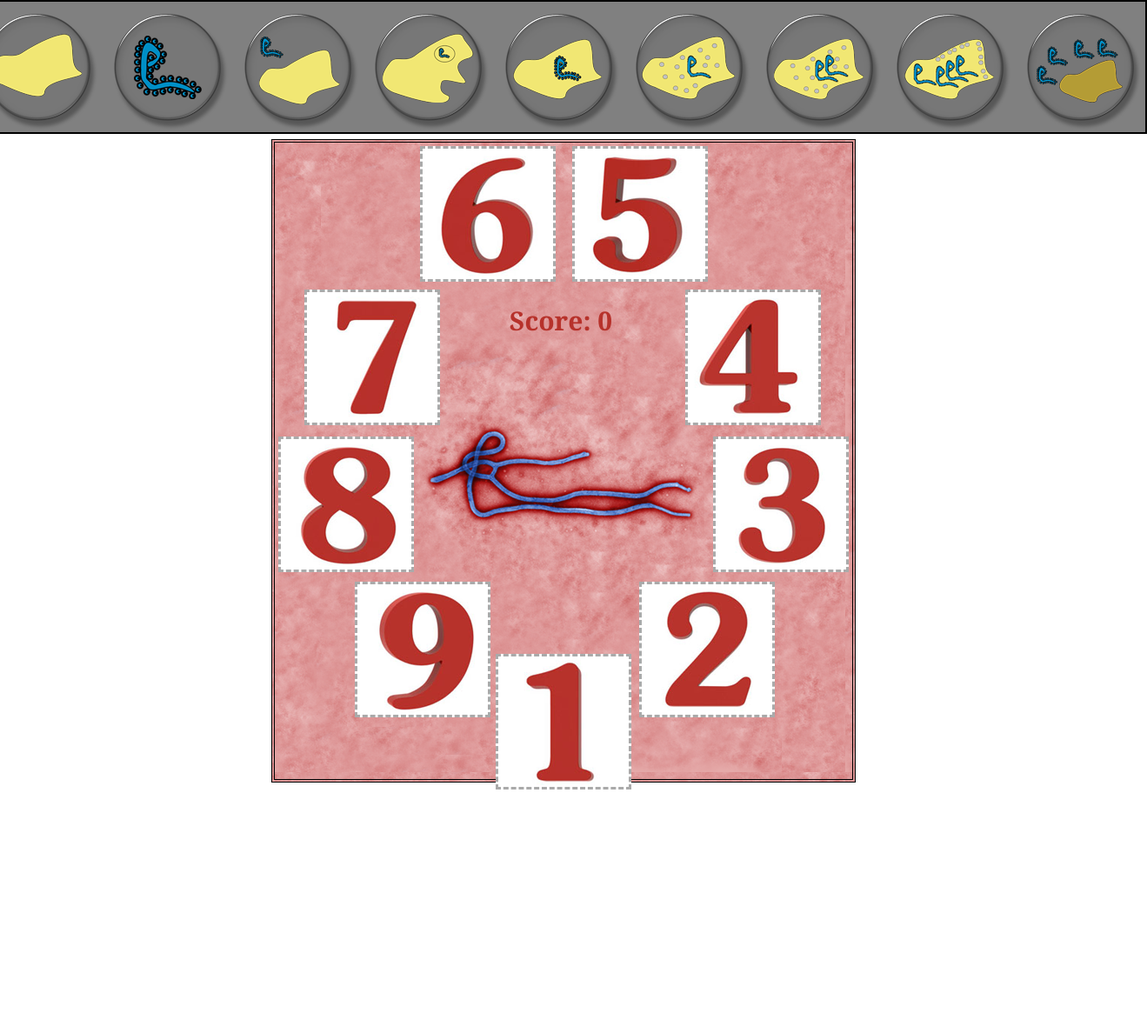
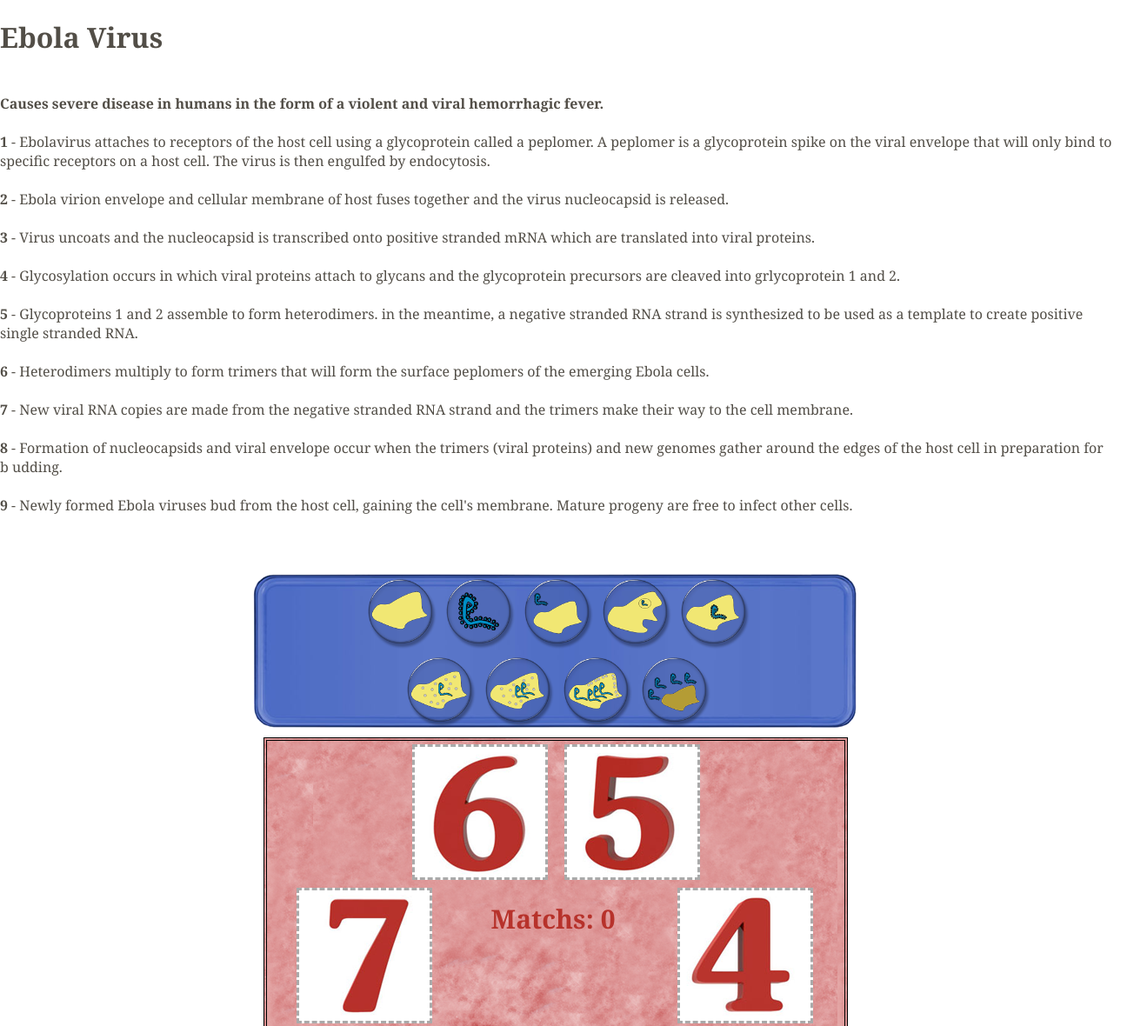
Before and after one commit to brunocarvente/Hackathon, a plain HTML site: page ebola-gadget/versal.html in a window 1280 px wide. Shown: the top 1180 px of the page at 87% size, 1319 px wide, since content can reach past the window. Before the commit the page ends 908 px from the top, so only its background shows below. Drawn offline with Linux system fonts and the light colour scheme.

Commit message:
Version 1.2

```diff
--- a/ebola-gadget/versal.css
+++ b/ebola-gadget/versal.css
@@ -1,5 +1,5 @@
 #div1, #div2, #div3, #div4, #div5, #div6, #div7, #div8, #div9
-{float:left; width:150px; height:150px; margin:0px;padding:0px;border:0px solid #aaaaaa;}
+{float:left; width:90px; height:90px; margin:0px;padding:0px;border:0px solid #aaaaaa;}
 #ans6
 {float:left; position: absolute; width:150px; height:150px; margin-left:163px;padding:0px;border:3px dashed #aaaaaa; background-image: url('bg6.png');}
 #ans5
@@ -21,20 +21,33 @@
 #imgs
 {
   position: absolute;
-  width:1350px;
-  height:150px;
+  width:700px;
+  text-align: center;
+  height:180px;
   left: 50%;
-  margin-left: -675px;
-  border:2px solid #000;
-  background-color: gray;}
+  margin-left: -350px;
+  background-image: url('VirusBg.png');}
+#imgs1
+{
+  position: absolute;
+  width:450px;
+  left: 50%;
+  margin-left: -225px;}
+#imgs2
+{
+  position: absolute;
+  width:360px;
+  left: 50%;
+  margin-left: -180px;
+  margin-top: 90px;}
 #ans
 { width:656px;
   height:724px;
   position: absolute;
   left: 50%;
-  margin-top: 160px;
+  margin-top: 190px;
   padding:4px;
-  margin-left: -328px;
+  margin-left: -337px;
   border:4px double #000;
   background-image: url('bgebola.png');}
 #score
--- a/ebola-gadget/versal.html
+++ b/ebola-gadget/versal.html
@@ -8,58 +8,6 @@
 </head>
 
 <body>
-
-<div id="imgs">
-	<div id="div1" ondrop="drop(event)"  ondragover="allowDrop(event)" >
-	  	<img src="11.png" draggable="true" ondragstart="drag(event)" id="1" width="150" height="150">
-	</div>
-	<div id="div2" ondrop="drop(event)"  ondragover="allowDrop(event)">
-  		<img src="12.png" draggable="true" ondragstart="drag(event)" id="2" width="150" height="150">
-	</div>
-	<div id="div3" ondrop="drop(event)"  ondragover="allowDrop(event)">
-	  	<img src="13.png" draggable="true" ondragstart="drag(event)" id="3" width="150" height="150">
-	</div>
-	<div id="div4" ondrop="drop(event)"  ondragover="allowDrop(event)">
-	  	<img src="14.png" draggable="true" ondragstart="drag(event)" id="4" width="150" height="150">
-	</div>
-	<div id="div5" ondrop="drop(event)"  ondragover="allowDrop(event)">
-	  	<img src="15.png" draggable="true" ondragstart="drag(event)" id="5" width="150" height="150">
-	</div>
-	<div id="div6" ondrop="drop(event)"  ondragover="allowDrop(event)">
-	  	<img src="16.png" draggable="true" ondragstart="drag(event)" id="6" width="150" height="150">
-	</div>
-	<div id="div7" ondrop="drop(event)"  ondragover="allowDrop(event)">
-	  	<img src="17.png" draggable="true" ondragstart="drag(event)" id="7" width="150" height="150">
-	</div>
-	<div id="div8" ondrop="drop(event)"  ondragover="allowDrop(event)">
-	  	<img src="18.png" draggable="true" ondragstart="drag(event)" id="8" width="150" height="150">
-	</div>
-	<div id="div9" ondrop="drop(event)" ondragover="allowDrop(event)">
-	  	<img src="19.png" draggable="true" ondragstart="drag(event)" id="9" width="150" height="150">
-	</div>
-</div>
-
-
-
-<div id="ans">
-	<div id="score">
-		Score: 0
-	</div>
-	<div id="ans6" ondrop="drop(event, ans6)" ondragover="allowDrop(event)"></div>
-	<div id="ans5" ondrop="drop(event, ans5)" ondragover="allowDrop(event)"></div>
-	</br>
-	<div id="ans7" ondrop="drop(event, ans7)" ondragover="allowDrop(event)"></div>
-	<div id="ans4" ondrop="drop(event, ans4)" ondragover="allowDrop(event)"></div>
-	</br>
-	<div id="ans3" ondrop="drop(event, ans3)" ondragover="allowDrop(event)"></div>
-	<div id="ans8" ondrop="drop(event, ans8)" ondragover="allowDrop(event)"></div>
-	</br>
-	<div id="ans9" ondrop="drop(event, ans9)" ondragover="allowDrop(event)"></div>
-	<div id="ans2" ondrop="drop(event, ans2)" ondragover="allowDrop(event)"></div>
-	</br>
-	<div id="ans1" ondrop="drop(event, ans1)" ondragover="allowDrop(event)"></div>
-</div>
-
 <script>
 var player = new VersalPlayerAPI();
 
@@ -75,7 +23,7 @@ player.on('editableChanged', function(editable){
 
 });
 
-player.setHeight(800);
+player.setHeight(1900);
 player.startListening();
 
 
@@ -93,7 +41,11 @@ function drop(ev, element) {
     ev.preventDefault();
     var data = ev.dataTransfer.getData("text/html");
     ev.target.appendChild(document.getElementById(data));
-    console.log('img', element.querySelector('img').draggable=false);
+    element.querySelector('img').draggable=false;
+    element.querySelector('img').width="150";
+    element.querySelector('img').height="150";
+    element.id.ondrop="";
+    element.id.ondragover="";
     console.log('case', element.id.substring(3, 4));
     if(element.querySelector('img').id == element.id.substring(3, 4)){
     			score++;
@@ -104,5 +56,86 @@ function drop(ev, element) {
 }
 </script>
 
+<h1>Ebola Virus</h1>
+<br>
+<strong>Causes severe disease in humans in the form of a violent and viral hemorrhagic fever.</strong>
+<br><br>
+
+<strong>1</strong> - Ebolavirus attaches to receptors of the host cell using a glycoprotein called a peplomer.
+A peplomer is a glycoprotein spike on the viral envelope that will only bind to specific receptors on a host cell. The virus is then engulfed by endocytosis.<br>
+<br>
+<strong>2</strong>  - Ebola virion envelope and cellular membrane of host fuses together and the virus nucleocapsid is released.<br>
+<br>
+<strong>3</strong>  - Virus uncoats and the nucleocapsid is transcribed onto positive stranded mRNA which are translated into viral proteins.<br>
+<br>
+<strong>4</strong>  - Glycosylation occurs in which viral proteins attach to glycans and the glycoprotein precursors are cleaved into grlycoprotein 1 and 2.<br>
+<br>
+<strong>5</strong>  - Glycoproteins 1 and 2 assemble to form heterodimers. in the meantime, a negative stranded RNA strand is synthesized to be used as a template to create positive single stranded RNA.<br>
+<br>
+<strong>6</strong>  - Heterodimers multiply to form trimers that will form the surface peplomers of the emerging Ebola cells.<br>
+<br>
+<strong>7</strong>  - New viral RNA copies are made from the negative stranded RNA strand and the trimers make their way to the cell membrane.<br>
+<br>
+<strong>8</strong> - Formation of nucleocapsids and viral envelope occur when the trimers (viral proteins) and new genomes gather around the edges of the host cell in preparation for b udding.<br>
+<br>
+<strong>9</strong>  - Newly formed Ebola viruses bud from the host cell, gaining the cell's membrane. Mature progeny are free to infect other cells.<br><br><br><br>
+
+
+<div id="imgs">
+	<div id="imgs1">
+		<div id="div1" ondrop="drop(event)"  ondragover="allowDrop(event)" >
+		  	<img src="11.png" draggable="true" ondragstart="drag(event)" id="1" width="90" height="90">
+		</div>
+		<div id="div2" ondrop="drop(event)"  ondragover="allowDrop(event)">
+	  		<img src="12.png" draggable="true" ondragstart="drag(event)" id="2" width="90" height="90">
+		</div>
+		<div id="div3" ondrop="drop(event)"  ondragover="allowDrop(event)">
+		  	<img src="13.png" draggable="true" ondragstart="drag(event)" id="3" width="90" height="90">
+		</div>
+		<div id="div4" ondrop="drop(event)"  ondragover="allowDrop(event)">
+		  	<img src="14.png" draggable="true" ondragstart="drag(event)" id="4" width="90" height="90">
+		</div>
+		<div id="div5" ondrop="drop(event)"  ondragover="allowDrop(event)">
+		  	<img src="15.png" draggable="true" ondragstart="drag(event)" id="5" width="90" height="90">
+		</div>
+	</div>
+	<div id="imgs2">
+		<div id="div6" ondrop="drop(event)"  ondragover="allowDrop(event)">
+		  	<img src="16.png" draggable="true" ondragstart="drag(event)" id="6" width="90" height="90">
+		</div>
+		<div id="div7" ondrop="drop(event)"  ondragover="allowDrop(event)">
+		  	<img src="17.png" draggable="true" ondragstart="drag(event)" id="7" width="90" height="90">
+		</div>
+		<div id="div8" ondrop="drop(event)"  ondragover="allowDrop(event)">
+		  	<img src="18.png" draggable="true" ondragstart="drag(event)" id="8" width="90" height="90">
+		</div>
+		<div id="div9" ondrop="drop(event)" ondragover="allowDrop(event)">
+		  	<img src="19.png" draggable="true" ondragstart="drag(event)" id="9" width="90" height="90">
+		</div>
+	</div>
+</div>
+
+
+
+<div id="ans">
+	<div id="score">
+		Matchs: 0
+	</div>
+	<div id="ans6" ondrop="drop(event, ans6)" ondragover="allowDrop(event)"></div>
+	<div id="ans5" ondrop="drop(event, ans5)" ondragover="allowDrop(event)"></div>
+	</br>
+	<div id="ans7" ondrop="drop(event, ans7)" ondragover="allowDrop(event)"></div>
+	<div id="ans4" ondrop="drop(event, ans4)" ondragover="allowDrop(event)"></div>
+	</br>
+	<div id="ans3" ondrop="drop(event, ans3)" ondragover="allowDrop(event)"></div>
+	<div id="ans8" ondrop="drop(event, ans8)" ondragover="allowDrop(event)"></div>
+	</br>
+	<div id="ans9" ondrop="drop(event, ans9)" ondragover="allowDrop(event)"></div>
+	<div id="ans2" ondrop="drop(event, ans2)" ondragover="allowDrop(event)"></div>
+	</br>
+	<div id="ans1" ondrop="drop(event, ans1)" ondragover="allowDrop(event)"></div>
+</div>
+
+
 </body>
 </html>
```
Also changed, not shown: ebola-gadget/VirusBg.png (added).
